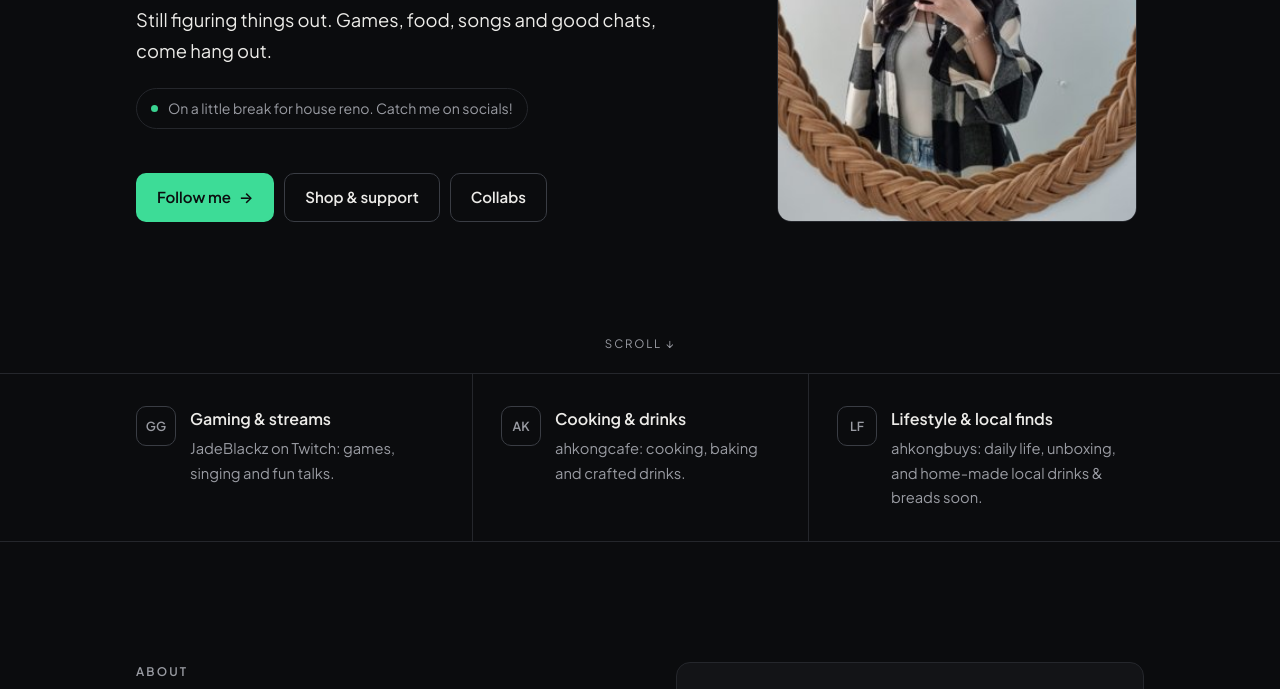
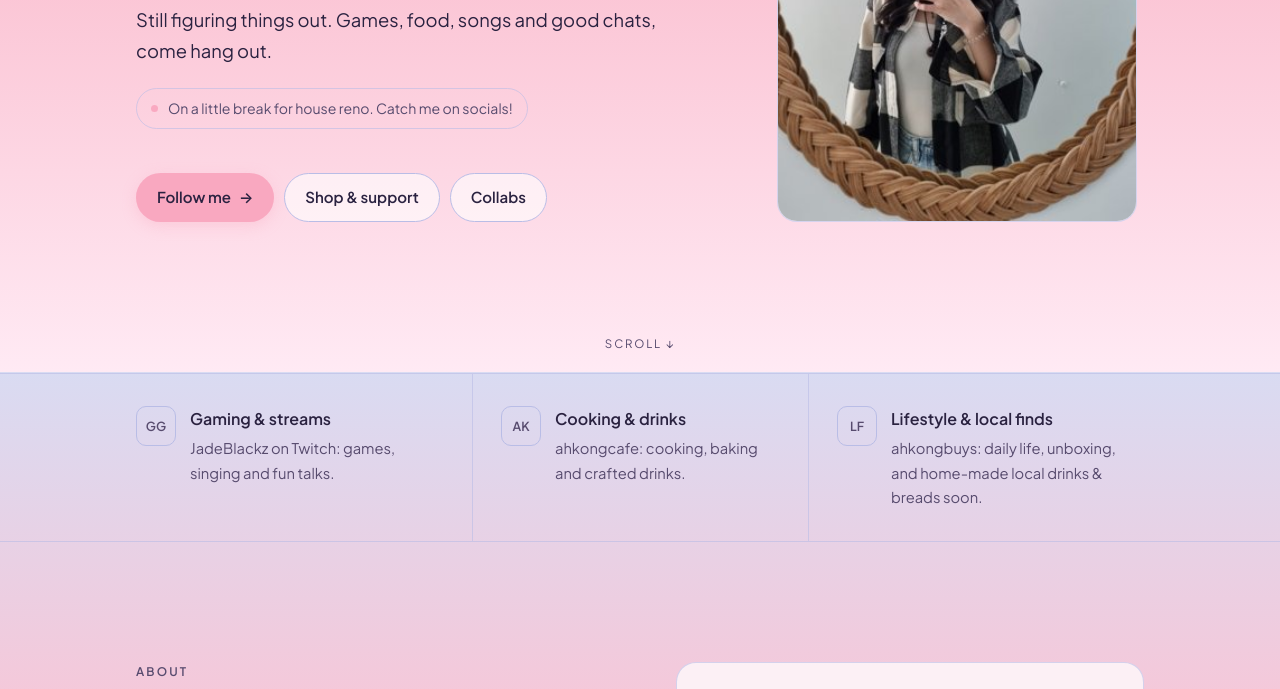
Before and after one commit to jadeblackz/jadeblackz.github.io, a plain HTML site: page index.html in a window 1280 px wide. Shown: the part 428-1117 px from the top of the page. Drawn offline with Linux system fonts and the light colour scheme.

Commit message:
Pastel lavender/coral/blossom palette

```diff
--- a/index.html
+++ b/index.html
@@ -5,7 +5,7 @@
   <meta name="viewport" content="width=device-width, initial-scale=1, viewport-fit=cover" />
   <title>Cheryl 公 · ahkongbuys &amp; ahkongcafe</title>
   <meta name="description" content="Cheryl 公 — lifestyle, gaming streams, cooking, baking, singing and crafted drinks. All my corners of the internet in one place." />
-  <meta name="theme-color" content="#0b0c0e" />
+  <meta name="theme-color" content="#D9DBF2" />
   <link rel="canonical" href="https://jadeblackz.github.io/" />
 
   <meta property="og:title" content="Cheryl 公 · ahkongbuys &amp; ahkongcafe" />
@@ -23,16 +23,16 @@
 
   <style>
     :root {
-      --bg: #0b0c0e;
-      --surface: #131417;
-      --surface-hi: #18191d;
-      --line: #25272c;
-      --line-hi: #3a3d44;
-      --text: #ecebe8;
-      --muted: #9a9ca3;
-      --accent: #3ddc97;
-      --ink: #0b0c0e;
-      --radius: 14px;
+      --bg: transparent;
+      --surface: rgba(255,255,255,.72);
+      --surface-hi: rgba(255,255,255,.9);
+      --line: rgba(185,189,230,.6);
+      --line-hi: #B9BDE6;
+      --text: #2a2240;
+      --muted: #574b6e;
+      --accent: #F9A8C0;
+      --ink: #2a2240;
+      --radius: 20px;
       --max: 1080px;
       --header-h: 64px;
       --ease: cubic-bezier(.2, .7, .2, 1);
@@ -57,11 +57,11 @@
     .btn { display: inline-flex; align-items: center; justify-content: center; gap: 8px; min-height: 46px; padding: 11px 20px; border-radius: 10px; font: inherit; font-weight: 600; font-size: .94rem; text-decoration: none; cursor: pointer; border: 1px solid transparent; transition: transform .2s var(--ease), background .2s, border-color .2s, color .2s; }
     .btn:hover { transform: translateY(-1px); }
     .btn-jade, .btn-violet { background: var(--accent); color: var(--ink); }
-    .btn-jade:hover, .btn-violet:hover { background: #5be6aa; }
+    .btn-jade:hover, .btn-violet:hover { background: #F7BCCE; }
     .btn-ghost { background: transparent; color: var(--text); border-color: var(--line-hi); }
     .btn-ghost:hover { border-color: var(--text); }
 
-    .site-header { position: sticky; top: 0; z-index: 50; background: rgba(11, 12, 14, .9); backdrop-filter: blur(12px); -webkit-backdrop-filter: blur(12px); border-bottom: 1px solid var(--line); }
+    .site-header { position: sticky; top: 0; z-index: 50; background: rgba(255, 245, 250, .8); backdrop-filter: blur(12px); -webkit-backdrop-filter: blur(12px); border-bottom: 1px solid var(--line); }
     .site-header .container { display: flex; align-items: center; justify-content: space-between; gap: 16px; height: var(--header-h); }
     .brand { display: inline-flex; align-items: center; gap: 10px; text-decoration: none; font-family: "Fraunces", Georgia, serif; font-weight: 600; font-size: 1.15rem; white-space: nowrap; }
     .brand img { width: 32px; height: 32px; border-radius: 50%; object-fit: cover; }
@@ -196,7 +196,7 @@
     .foot-base { margin-top: 44px; padding-top: 22px; border-top: 1px solid var(--line); display: flex; flex-wrap: wrap; justify-content: space-between; gap: 10px; color: var(--muted); font-size: .82rem; }
     .foot-base a { color: var(--muted); }
 
-    .quickbar { position: fixed; left: 0; right: 0; bottom: 0; z-index: 60; display: grid; grid-template-columns: repeat(3, 1fr); gap: 4px; padding: 8px 10px calc(8px + env(safe-area-inset-bottom)); background: rgba(11, 12, 14, .94); backdrop-filter: blur(12px); -webkit-backdrop-filter: blur(12px); border-top: 1px solid var(--line); }
+    .quickbar { position: fixed; left: 0; right: 0; bottom: 0; z-index: 60; display: grid; grid-template-columns: repeat(3, 1fr); gap: 4px; padding: 8px 10px calc(8px + env(safe-area-inset-bottom)); background: rgba(255, 245, 250, .92); backdrop-filter: blur(12px); -webkit-backdrop-filter: blur(12px); border-top: 1px solid var(--line); }
     .quickbar a { display: flex; flex-direction: column; align-items: center; gap: 2px; padding: 6px 4px; border-radius: 10px; text-decoration: none; font-size: .72rem; font-weight: 600; color: var(--muted); transition: color .2s, background .2s; }
     .quickbar a span { font-size: 1rem; color: var(--text); line-height: 1.2; }
     .quickbar a:hover { color: var(--text); background: var(--surface); }
@@ -208,6 +208,13 @@
     .rise { animation: rise .6s var(--ease) both; }
     .d2 { animation-delay: .06s; } .d3 { animation-delay: .12s; } .d4 { animation-delay: .18s; }
     @keyframes rise { from { opacity: 0; transform: translateY(10px); } to { opacity: 1; transform: none; } }
+
+    /* Whimsical palette: Lavender Steel #8E93CB, Coral Rush #F8769C, Blossom Vapor #FFDBED */
+    html { background: #FFEAF4; }
+    body { background: linear-gradient(180deg, #D9DBF2 0%, #FBC4D4 50%, #FFEAF4 100%) fixed; }
+    .btn { border-radius: 999px; box-shadow: 0 4px 14px rgba(249,168,192,.35); }
+    .btn-ghost { background: rgba(255,255,255,.6); box-shadow: none; }
+    .go, .link:hover .arrow, .site-footer ul a:hover { color: #a3305a; }
   </style>
 </head>
 <body>
```
